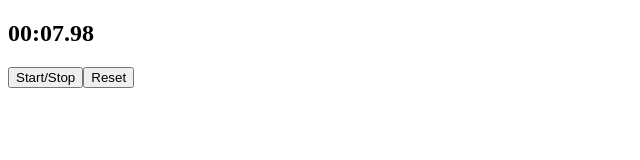
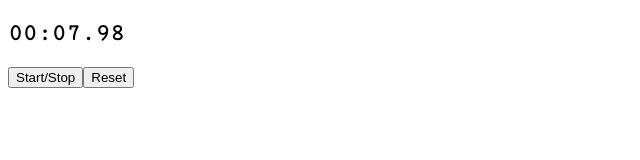
Before and after one commit to echiou/stopwatch, a Gatsby site: page / in a window 1280 px wide. Shown: the full height of the page, 0-640 px from the left. Built offline with nearby package versions, Linux system fonts and the light colour scheme; Gatsby itself is replaced by a stand-in of ours.

Commit message:
Change to monospace font

```diff
--- a/package.json
+++ b/package.json
@@ -17,6 +17,7 @@
     "clean": "gatsby clean"
   },
   "dependencies": {
+    "@fontsource/cutive-mono": "^4.5.3",
     "cirrus-ui": "^0.6.3",
     "gatsby": "^4.4.0",
     "gatsby-plugin-sass": "^5.7.0",
--- a/src/pages/index.tsx
+++ b/src/pages/index.tsx
@@ -1,5 +1,10 @@
 import 'cirrus-ui';
 import * as React from 'react';
+import "@fontsource/cutive-mono";
+
+const mono = {
+  fontFamily: "Cutive Mono",
+};
 
 class Timer extends React.Component<any, any> {
   interval: NodeJS.Timer;
@@ -73,7 +78,7 @@ class Timer extends React.Component<any, any> {
     return (
       <div className="row u-text-center">
         <div className="col-12">
-          <h1 className="mt-1">{this.formatTime(this.state.cs)}</h1>
+          <h1 className="mt-1" style={mono}>{this.formatTime(this.state.cs)}</h1>
         </div>
         <div className="col-12">
           <button
```
Also changed, not shown: 1 other file.
